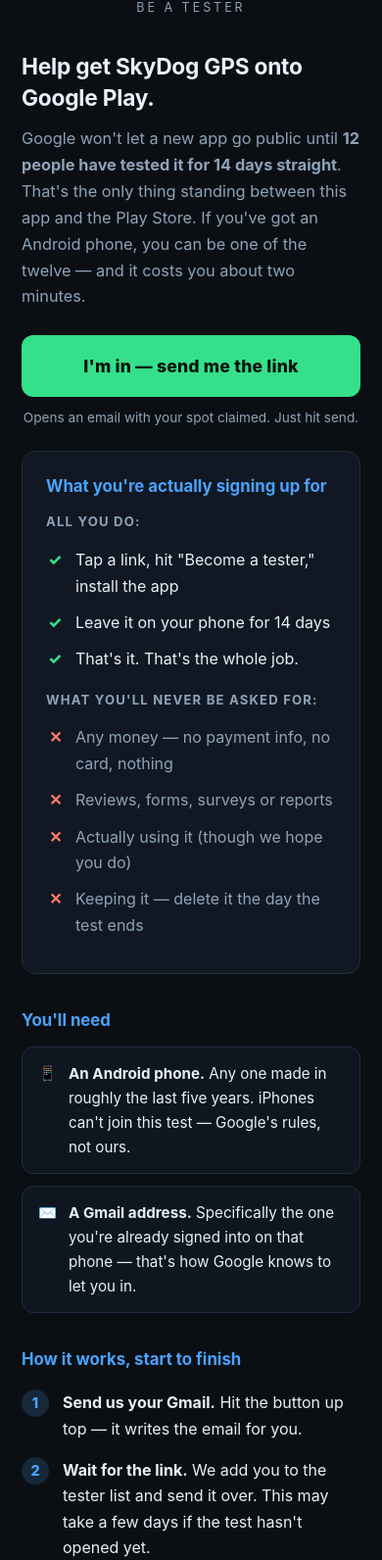
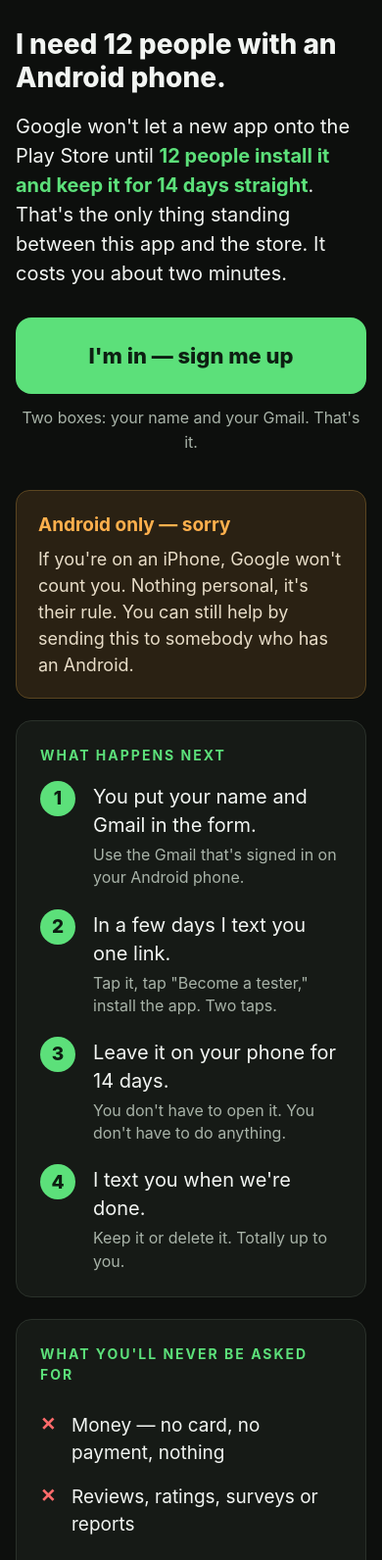
Before and after one commit to skydog84/skydog-gps, a website: page testers.html in a window 390 px wide. Shown: the part 103-1695 px from the top of the page at 98% size. Drawn offline with Linux system fonts and the light colour scheme.

Commit message:
testers: rebuild sign-up page around a Google Form
The old page's only call to action was a mailto: link, which silently does
nothing on phones with no mail app configured. Replaced with a Google Form
(name + Gmail), which works identically on Android and iPhone.

Also: bigger type, numbered what-happens-next steps, explicit Android-only
warning, and a straight-answers section so the ask doesn't need explaining
over the phone. OPT_IN_URL still flips the page to install mode in one line.

```diff
--- a/testers.html
+++ b/testers.html
@@ -1,202 +1,234 @@
 <!DOCTYPE html>
 <html lang="en">
 <head>
-<meta charset="UTF-8">
-<meta name="viewport" content="width=device-width, initial-scale=1.0">
+<meta charset="utf-8">
+<meta name="viewport" content="width=device-width, initial-scale=1, viewport-fit=cover">
 <title>SkyDog GPS — Be a Tester</title>
-<meta name="description" content="Help launch SkyDog GPS on Google Play. Install it, leave it on your phone for 14 days. That's the whole job.">
-<meta property="og:title" content="Help launch SkyDog GPS 🛰️">
-<meta property="og:description" content="Google needs 12 people to test the app for 14 days before it can go public. Takes you two minutes.">
-<meta property="og:url" content="https://skydoggps.com/testers.html">
-<link rel="icon" href="favicon.png">
-<link rel="apple-touch-icon" href="apple-touch-icon.png">
+<meta name="description" content="Help get SkyDog GPS onto Google Play. Android phone, two weeks, nothing else.">
+<meta name="theme-color" content="#0d0f0d">
+<meta property="og:title" content="SkyDog GPS — Be a Tester">
+<meta property="og:description" content="I need 12 people with Android phones. Takes two minutes. Costs nothing.">
+<meta property="og:type" content="website">
+<meta property="og:url" content="https://skydoggps.com/testers">
 <style>
-  :root{color-scheme:dark;
-    --bg:#0b0f14; --panel:#111823; --line:#1f2c3d; --ink:#e8f0f8;
-    --dim:#8fa3b8; --green:#35e08a; --blue:#4aa3ff; --amber:#ffc65c;}
-  *{box-sizing:border-box}
-  body{margin:0;background:var(--bg);color:var(--ink);line-height:1.65;
-    font-family:-apple-system,BlinkMacSystemFont,"Segoe UI",Roboto,Helvetica,Arial,sans-serif;
-    -webkit-text-size-adjust:100%}
-  .wrap{max-width:600px;margin:0 auto;padding:44px 22px 70px}
-  h1{font-size:2rem;margin:0 0 4px;letter-spacing:2px;font-weight:800;color:var(--green);text-align:center}
-  .tag{color:var(--dim);font-size:.78rem;letter-spacing:3px;text-align:center;margin-bottom:34px}
-  .hero{font-size:1.42rem;line-height:1.4;font-weight:700;margin:0 0 12px;letter-spacing:-.01em}
-  .lede{color:var(--dim);font-size:1.02rem;margin:0 0 26px}
-  .box{background:var(--panel);border:1px solid var(--line);border-radius:14px;padding:22px 24px;margin:22px 0}
-  .box h2{font-size:1.05rem;color:var(--blue);margin:0 0 12px}
-  h2.section{font-size:1.05rem;color:var(--blue);margin:34px 0 8px}
-  p{margin:12px 0}
-  .cta{display:block;background:var(--green);color:#04140c;text-decoration:none;
-    text-align:center;font-weight:800;font-size:1.1rem;padding:17px 20px;border-radius:12px;
-    margin:8px 0 10px;letter-spacing:.2px}
-  .cta:active{transform:translateY(1px)}
-  .cta.alt{background:transparent;color:var(--green);border:1px solid #2a4a3c;font-size:1rem;font-weight:700}
-  .sub{text-align:center;color:var(--dim);font-size:.85rem;margin:0 0 4px}
-  ol{margin:14px 0;padding-left:0;list-style:none;counter-reset:s}
-  ol li{counter-increment:s;position:relative;padding-left:42px;margin:16px 0}
-  ol li::before{content:counter(s);position:absolute;left:0;top:0;width:28px;height:28px;
-    border-radius:50%;background:#16283a;color:var(--blue);font-weight:800;font-size:.9rem;
-    display:flex;align-items:center;justify-content:center}
-  .minihd{color:var(--dim);font-size:.82rem;text-transform:uppercase;letter-spacing:.09em;
-    font-weight:700;margin:18px 0 2px}
-  .minihd:first-of-type{margin-top:4px}
-  ul.check{list-style:none;padding:0;margin:14px 0}
-  ul.check li{position:relative;padding-left:30px;margin:11px 0}
-  ul.check li::before{content:'✓';position:absolute;left:2px;color:var(--green);font-weight:800}
-  ul.no{list-style:none;padding:0;margin:14px 0}
-  ul.no li{position:relative;padding-left:30px;margin:11px 0;color:var(--dim)}
-  ul.no li::before{content:'✕';position:absolute;left:3px;color:#ff7b6b;font-weight:800}
-  .req{display:flex;gap:12px;align-items:flex-start;background:#0e1620;border:1px solid var(--line);
-    border-radius:12px;padding:14px 16px;margin:12px 0;font-size:.95rem}
-  .req b{color:var(--ink)}
-  .warn{border-left:3px solid var(--amber);background:rgba(255,198,92,.07);
-    padding:13px 16px;border-radius:0 10px 10px 0;margin:20px 0;font-size:.95rem}
-  #ios{display:none;border-left:3px solid #ff7b6b;background:rgba(255,123,107,.08);
-    padding:15px 17px;border-radius:0 10px 10px 0;margin:0 0 24px;font-size:.97rem}
-  a{color:var(--green)}
-  .quiet{color:var(--dim);font-size:.9rem}
-  footer{margin-top:44px;padding-top:22px;border-top:1px solid var(--line);
-    color:var(--dim);font-size:.8rem;text-align:center}
-  hr{border:0;border-top:1px solid var(--line);margin:32px 0}
+  :root{
+    --bg:#0d0f0d; --card:#161a16; --line:#2a312a;
+    --txt:#f2f5f2; --dim:#a8b3a8;
+    --go:#5ce07a; --go-dk:#0d1f12;
+    --warn:#ffb04d;
+  }
+  *{box-sizing:border-box;-webkit-tap-highlight-color:transparent}
+  html{-webkit-text-size-adjust:100%}
+  body{
+    margin:0; background:var(--bg); color:var(--txt);
+    font:400 19px/1.55 -apple-system,BlinkMacSystemFont,"Segoe UI",Roboto,Helvetica,Arial,sans-serif;
+    padding:28px 20px 64px;
+  }
+  .wrap{max-width:620px;margin:0 auto}
+
+  header{text-align:center;margin-bottom:34px}
+  .logo{font-size:31px;font-weight:800;letter-spacing:.5px;color:var(--go);margin:0}
+  .kicker{font-size:13px;letter-spacing:3px;color:var(--dim);margin-top:8px;font-weight:600}
+
+  h1{font-size:32px;line-height:1.2;font-weight:800;margin:0 0 18px}
+  .lede{font-size:21px;line-height:1.5;color:var(--txt);margin:0 0 30px}
+  .lede b{color:var(--go)}
+
+  .btn{
+    display:block;width:100%;box-sizing:border-box;
+    background:var(--go);color:var(--go-dk);
+    font-size:24px;font-weight:800;text-align:center;text-decoration:none;
+    padding:24px 18px;border-radius:16px;border:0;
+    margin:0 0 12px;
+  }
+  .btn:active{transform:scale(.985)}
+  .btn-note{text-align:center;color:var(--dim);font-size:16px;margin:0 0 36px}
+
+  .box{background:var(--card);border:1px solid var(--line);border-radius:16px;padding:24px;margin:0 0 22px}
+  .box h2{font-size:14px;letter-spacing:2px;color:var(--go);margin:0 0 18px;font-weight:700;text-transform:uppercase}
+
+  ol.steps{margin:0;padding:0;list-style:none;counter-reset:s}
+  ol.steps li{
+    counter-increment:s;position:relative;
+    padding:0 0 22px 54px;font-size:20px;line-height:1.45;
+  }
+  ol.steps li:last-child{padding-bottom:0}
+  ol.steps li::before{
+    content:counter(s);position:absolute;left:0;top:-2px;
+    width:36px;height:36px;border-radius:50%;
+    background:var(--go);color:var(--go-dk);
+    font-weight:800;font-size:19px;
+    display:flex;align-items:center;justify-content:center;
+  }
+  ol.steps small{display:block;color:var(--dim);font-size:16px;margin-top:4px}
+
+  ul.plain{margin:0;padding:0;list-style:none}
+  ul.plain li{padding:9px 0 9px 32px;position:relative;font-size:19px;line-height:1.45}
+  ul.plain li::before{position:absolute;left:0;top:8px;font-size:19px;font-weight:800}
+  ul.yes li::before{content:"\2713";color:var(--go)}
+  ul.no li::before{content:"\2715";color:#ff6b6b}
+
+  .flag{
+    background:#2a2113;border:1px solid #5a4520;border-radius:14px;
+    padding:20px 22px;margin:0 0 22px;
+  }
+  .flag b{color:var(--warn);display:block;font-size:19px;margin-bottom:6px}
+  .flag p{margin:0;font-size:18px;line-height:1.5;color:#e8ddc8}
+
+  .q{font-weight:700;font-size:19px;margin:20px 0 5px}
+  .q:first-of-type{margin-top:0}
+  .a{margin:0;color:var(--dim);font-size:18px;line-height:1.5}
+
+  footer{text-align:center;color:#6e786e;font-size:15px;margin-top:40px;line-height:2}
+  footer a{color:#8a958a;text-decoration:none;margin:0 9px}
+
+  @media (max-width:400px){
+    body{font-size:18px;padding:22px 16px 56px}
+    h1{font-size:28px}
+    .lede{font-size:20px}
+    .btn{font-size:22px;padding:22px 14px}
+  }
+  @media (prefers-reduced-motion:reduce){*{transition:none!important;animation:none!important}}
 </style>
 </head>
 <body>
 <div class="wrap">
 
-  <h1>🛰️ SKYDOG GPS</h1>
-  <div class="tag">BE A TESTER</div>
+  <header>
+    <p class="logo">SKYDOG GPS</p>
+    <p class="kicker">BE A TESTER</p>
+  </header>
 
-  <div id="ios">
-    <b>Looks like you're on an iPhone.</b> This particular test needs an Android phone — but
-    SkyDog GPS is already live on the App Store, and if you know someone with an Android,
-    forwarding them this link genuinely helps.
-  </div>
+  <!-- ============ SIGN-UP MODE (default) ============ -->
+  <section id="signup">
+    <h1>I need 12 people with an Android phone.</h1>
 
-  <p class="hero">Help get SkyDog GPS onto Google Play.</p>
-  <p class="lede">Google won't let a new app go public until <b>12 people have tested it for 14 days
-  straight</b>. That's the only thing standing between this app and the Play Store. If you've got an
-  Android phone, you can be one of the twelve — and it costs you about two minutes.</p>
+    <p class="lede">
+      Google won't let a new app onto the Play Store until <b>12 people install it and
+      keep it for 14 days straight</b>. That's the only thing standing between this app
+      and the store. It costs you about two minutes.
+    </p>
 
-  <div id="signup">
-    <a class="cta" id="joinBtn" href="#">I'm in — send me the link</a>
-    <p class="sub">Opens an email with your spot claimed. Just hit send.</p>
-    <a class="cta alt" id="textBtn" href="#">Or text instead</a>
-  </div>
+    <a class="btn" id="joinBtn" href="#">I'm in — sign me up</a>
+    <p class="btn-note">Two boxes: your name and your Gmail. That's it.</p>
 
-  <div id="live" style="display:none">
-    <a class="cta" id="optInBtn" href="#" target="_blank" rel="noopener">Open the tester link →</a>
-    <p class="sub">Open this on your Android phone, signed in with your Gmail.</p>
+    <div class="flag">
+      <b>Android only — sorry</b>
+      <p>If you're on an iPhone, Google won't count you. Nothing personal, it's their rule.
+      You can still help by sending this to somebody who has an Android.</p>
     </div>
 
     <div class="box">
-    <h2>What you're actually signing up for</h2>
-    <p class="minihd">All you do:</p>
-    <ul class="check">
-      <li>Tap a link, hit "Become a tester," install the app</li>
-      <li>Leave it on your phone for 14 days</li>
-      <li>That's it. That's the whole job.</li>
-    </ul>
-    <p class="minihd">What you'll never be asked for:</p>
-    <ul class="no">
-      <li>Any money — no payment info, no card, nothing</li>
-      <li>Reviews, forms, surveys or reports</li>
-      <li>Actually using it (though we hope you do)</li>
-      <li>Keeping it — delete it the day the test ends</li>
+      <h2>What happens next</h2>
+      <ol class="steps">
+        <li>You put your name and Gmail in the form.
+          <small>Use the Gmail that's signed in on your Android phone.</small></li>
+        <li>In a few days I text you one link.
+          <small>Tap it, tap "Become a tester," install the app. Two taps.</small></li>
+        <li>Leave it on your phone for 14 days.
+          <small>You don't have to open it. You don't have to do anything.</small></li>
+        <li>I text you when we're done.
+          <small>Keep it or delete it. Totally up to you.</small></li>
+      </ol>
+    </div>
+
+    <div class="box">
+      <h2>What you'll never be asked for</h2>
+      <ul class="plain no">
+        <li>Money — no card, no payment, nothing</li>
+        <li>Reviews, ratings, surveys or reports</li>
+        <li>Actually using it (though I hope you do)</li>
+        <li>Keeping it after the 14 days</li>
       </ul>
     </div>
 
-  <h2 class="section">You'll need</h2>
-  <div class="req"><div>📱</div><div><b>An Android phone.</b> Any one made in roughly the last five
-    years. iPhones can't join this test — Google's rules, not ours.</div></div>
-  <div class="req"><div>✉️</div><div><b>A Gmail address.</b> Specifically the one you're already
-    signed into on that phone — that's how Google knows to let you in.</div></div>
+    <div class="box">
+      <h2>All you need</h2>
+      <ul class="plain yes">
+        <li>An Android phone</li>
+        <li>A Gmail address on it</li>
+        <li>To not delete the app for two weeks</li>
+      </ul>
+    </div>
+  </section>
 
-  <h2 class="section">How it works, start to finish</h2>
-  <ol>
-    <li><b>Send us your Gmail.</b> Hit the button up top — it writes the email for you.</li>
-    <li><b>Wait for the link.</b> We add you to the tester list and send it over. This may take a
-      few days if the test hasn't opened yet.</li>
-    <li><b>Open the link on your Android phone</b> and tap "Become a tester."</li>
-    <li><b>Install SkyDog GPS</b> from the Google Play link on that same page.</li>
-    <li><b>Leave it installed for 14 days.</b> We'll message you the day you're free and clear.</li>
-  </ol>
+  <!-- ============ INSTALL MODE (auto-shows once OPT_IN_URL is set) ============ -->
+  <section id="install" style="display:none">
+    <h1>You're on the list. Here's the app.</h1>
+    <p class="lede">Do this on your <b>Android phone</b>, signed in with the Gmail you gave me.</p>
 
-  <div class="warn">
-    <b>The one thing that actually matters:</b> please don't uninstall it early. Google counts
-    14 <i>unbroken</i> days — if one person drops out on day 12, the clock resets to zero for
-    everybody. One text from us on day 7, one on day 14, and you're done.
+    <a class="btn" id="optInBtn" href="#">Open the tester link</a>
+    <p class="btn-note">Then tap "Become a tester," then install from Google Play.</p>
+
+    <div class="box">
+      <h2>If it doesn't work</h2>
+      <ul class="plain yes">
+        <li>Make sure you're on the Android phone, not a computer</li>
+        <li>Make sure Google Play is signed in with the Gmail you gave me</li>
+        <li>Still stuck? Text me and I'll sort it out</li>
+      </ul>
     </div>
 
-  <hr>
+    <div class="flag">
+      <b>Don't uninstall it for 14 days</b>
+      <p>Google counts 14 unbroken days. If one person drops off, the clock restarts for
+      everybody. I'll text you the day we're clear.</p>
+    </div>
+  </section>
 
-  <h2 class="section">So what is SkyDog GPS?</h2>
-  <p>A GPS and mapping app for people who spend time outside — trails, beaches, hunting land,
-  boats, sleds and four-wheelers. Three map styles including topo and satellite, one-tap discovery
-  for trails and boat launches and waterfalls near you, live trip tracking with speed and distance,
-  and GPX export that opens in Google Earth, OnX, Gaia or AllTrails.</p>
-  <p>It's free, there's no account and no sign-up, and it's already live on the iPhone App Store.
-  Google Play is the last step.</p>
-
-  <h2 class="section">Fair warning about location</h2>
-  <p class="quiet">It's a GPS app, so it asks for your location — that's how it puts you on the map.
-  Your location stays on your phone. The one exception is Buddy Trips: if <i>you</i> start or join
-  one, your live position is shared with the people on that trip until you end it. Nothing is shared
-  otherwise, and there's no account tied to any of it. The full
-  <a href="privacy-policy.html">privacy policy</a> is right here.</p>
+  <div class="box">
+    <h2>Straight answers</h2>
+    <p class="q">Is this going to cost me anything?</p>
+    <p class="a">No. Not now, not later. The app is free.</p>
+    <p class="q">Will it track me or sell my info?</p>
+    <p class="a">It uses your location to show you on the map, same as any GPS app. It's not
+    tied to an account because there are no accounts. Full details in the privacy policy below.</p>
+    <p class="q">Do I have to write a review?</p>
+    <p class="a">No. Google actually forbids me from asking testers for reviews.</p>
+    <p class="q">What even is SkyDog GPS?</p>
+    <p class="a">Topo and satellite maps for hunting land, trails, beaches and sled runs.
+    Mark your spots, track your trip, export the GPX. Already on iPhone — this is to get
+    it onto Android.</p>
+    <p class="q">Can I quit partway through?</p>
+    <p class="a">You can, but please don't. Dropping below 12 people restarts the whole
+    14 days for everyone. If you're not sure, better to say no now than bail on day 9.</p>
+  </div>
 
   <footer>
-    <a href="https://skydoggps.com">skydoggps.com</a> ·
-    <a href="support.html">Support</a> ·
-    <a href="privacy-policy.html">Privacy</a><br><br>
-    &copy; 2026 SkyDog · SkyDog GPS
+    <a href="privacy-policy.html">Privacy</a>·<a href="support.html">Support</a>·<a href="https://skydoggps.com">skydoggps.com</a>
+    <br>SkyDog GPS
   </footer>
 
 </div>
 
 <script>
 (function(){
-  /* ─────────────────────────────────────────────────────────────
-     TO FLIP THIS PAGE INTO "TEST IS LIVE" MODE:
-     paste the Play Console closed-test opt-in URL between the quotes.
-     Leave it empty and the page stays in sign-up mode.
-     ───────────────────────────────────────────────────────────── */
+  "use strict";
+
+  /* ------------------------------------------------------------------
+     ONE SETTING.
+     Leave OPT_IN_URL empty  -> page shows the sign-up form button.
+     Paste the Play Console closed-test opt-in URL between the quotes
+     -> page automatically flips to install instructions.
+     ------------------------------------------------------------------ */
   var OPT_IN_URL = "";
 
-  var CONTACT_EMAIL = "skydog8426@gmail.com";
-  var CONTACT_PHONE = "";   /* optional: put a number here to enable the text button */
+  /* Where sign-ups go. Google Form: name + Gmail. */
+  var SIGNUP_URL = "https://docs.google.com/forms/d/e/1FAIpQLScx_uRqNA2LVuLYv077gn4MxjMyEjZiKNQQvXqJh9wMBexlhA/viewform";
 
-  /* email button — pre-writes the whole thing so they just hit send */
-  var subject = "I'm in — SkyDog GPS tester";
-  var body = "I'd like to be one of the SkyDog GPS testers.\n\n"
-           + "My Gmail address (the one on my Android phone):\n\n"
-           + "________________________\n\n"
-           + "Send me the link whenever it's ready.\n";
-  document.getElementById('joinBtn').href =
-    "mailto:" + CONTACT_EMAIL + "?subject=" + encodeURIComponent(subject)
-    + "&body=" + encodeURIComponent(body);
+  var signup  = document.getElementById("signup");
+  var install = document.getElementById("install");
+  var joinBtn = document.getElementById("joinBtn");
+  var optBtn  = document.getElementById("optInBtn");
 
-  /* text button — only if a phone number is configured */
-  var textBtn = document.getElementById('textBtn');
-  if (CONTACT_PHONE) {
-    var sep = /iPhone|iPad|Macintosh/i.test(navigator.userAgent) ? "&" : "?";
-    textBtn.href = "sms:" + CONTACT_PHONE + sep + "body="
-      + encodeURIComponent("I'm in for the SkyDog GPS test. My Gmail is: ");
+  if (OPT_IN_URL) {
+    signup.style.display  = "none";
+    install.style.display = "";
+    optBtn.setAttribute("href", OPT_IN_URL);
+    optBtn.setAttribute("rel", "noopener");
   } else {
-    textBtn.style.display = 'none';
-  }
-
-  /* live mode */
-  if (OPT_IN_URL) {
-    document.getElementById('signup').style.display = 'none';
-    document.getElementById('live').style.display = 'block';
-    document.getElementById('optInBtn').href = OPT_IN_URL;
-  }
-
-  /* friendly heads-up for iPhone visitors */
-  var ua = navigator.userAgent || "";
-  if (/iPhone|iPad|iPod/i.test(ua)) {
-    document.getElementById('ios').style.display = 'block';
+    joinBtn.setAttribute("href", SIGNUP_URL);
+    joinBtn.setAttribute("rel", "noopener");
   }
 })();
 </script>
```
Lines whose indentation alone changed are shown as unchanged.
